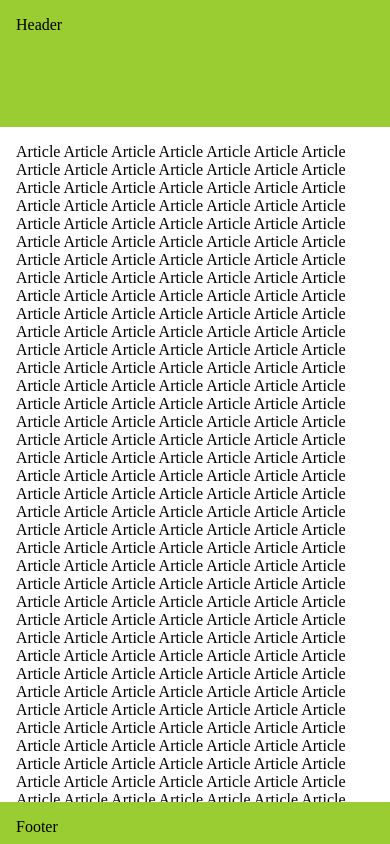
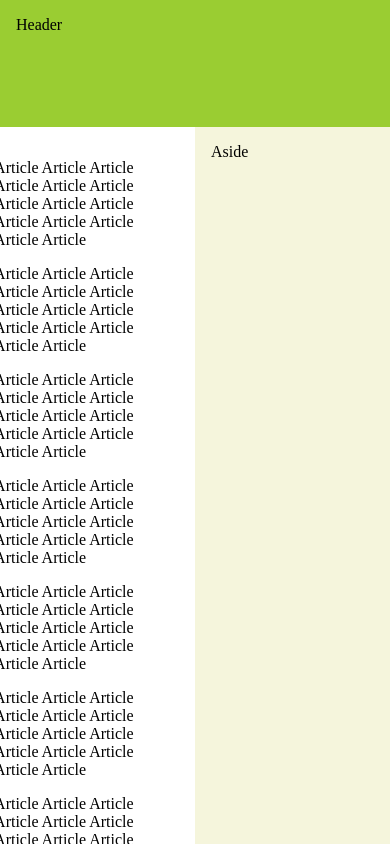
Before and after one commit to DBIAnalytics/simple-layout, a plain HTML site: page index.html in a window 390 px wide. Drawn offline with Linux system fonts and the light colour scheme.

Commit message:
* added keyboad triggers for testing * moving content to the left when the drawer opens (mobile only)

```diff
--- a/index.html
+++ b/index.html
@@ -14,58 +14,36 @@
 <div id="main">
     <article>
         <div id="articlaContent">
+        <p>Article Article Article Article Article Article Article Article
          Article Article Article Article Article Article Article Article
+            Article Article Article Article Article Article Article Article</p>
+            <p>Article Article Article Article Article Article Article Article
                 Article Article Article Article Article Article Article Article
+                Article Article Article Article Article Article Article Article</p>
+            <p>Article Article Article Article Article Article Article Article
                 Article Article Article Article Article Article Article Article
+                Article Article Article Article Article Article Article Article</p>
+            <p>Article Article Article Article Article Article Article Article
                 Article Article Article Article Article Article Article Article
+                Article Article Article Article Article Article Article Article</p>
+            <p>Article Article Article Article Article Article Article Article
                 Article Article Article Article Article Article Article Article
+                Article Article Article Article Article Article Article Article</p>
+            <p>Article Article Article Article Article Article Article Article
                 Article Article Article Article Article Article Article Article
+                Article Article Article Article Article Article Article Article</p>
+            <p>Article Article Article Article Article Article Article Article
                 Article Article Article Article Article Article Article Article
+                Article Article Article Article Article Article Article Article</p>
+            <p>Article Article Article Article Article Article Article Article
                 Article Article Article Article Article Article Article Article
+                Article Article Article Article Article Article Article Article</p>
+            <p>Article Article Article Article Article Article Article Article
                 Article Article Article Article Article Article Article Article
+                Article Article Article Article Article Article Article Article</p>
+            <p>Article Article Article Article Article Article Article Article
                 Article Article Article Article Article Article Article Article
-         Article Article Article Article Article Article Article Article
-         Article Article Article Article Article Article Article Article
-         Article Article Article Article Article Article Article Article
-         Article Article Article Article Article Article Article Article
-         Article Article Article Article Article Article Article Article
-         Article Article Article Article Article Article Article Article
-         Article Article Article Article Article Article Article Article
-         Article Article Article Article Article Article Article Article
-         Article Article Article Article Article Article Article Article
-         Article Article Article Article Article Article Article Article
-         Article Article Article Article Article Article Article Article
-         Article Article Article Article Article Article Article Article
-         Article Article Article Article Article Article Article Article
-         Article Article Article Article Article Article Article Article
-         Article Article Article Article Article Article Article Article
-         Article Article Article Article Article Article Article Article
-         Article Article Article Article Article Article Article Article
-         Article Article Article Article Article Article Article Article
-         Article Article Article Article Article Article Article Article
-         Article Article Article Article Article Article Article Article
-         Article Article Article Article Article Article Article Article
-         Article Article Article Article Article Article Article Article
-         Article Article Article Article Article Article Article Article
-         Article Article Article Article Article Article Article Article
-         Article Article Article Article Article Article Article Article
-         Article Article Article Article Article Article Article Article
-         Article Article Article Article Article Article Article Article
-         Article Article Article Article Article Article Article Article
-         Article Article Article Article Article Article Article Article
-         Article Article Article Article Article Article Article Article
-         Article Article Article Article Article Article Article Article
-         Article Article Article Article Article Article Article Article
-         Article Article Article Article Article Article Article Article
-         Article Article Article Article Article Article Article Article
-         Article Article Article Article Article Article Article Article
-         Article Article Article Article Article Article Article Article
-         Article Article Article Article Article Article Article Article
-         Article Article Article Article Article Article Article Article
-         Article Article Article Article Article Article Article Article
-         Article Article Article Article Article Article Article Article
-         Article Article Article Article Article Article Article Article
-         Article Article Article Article Article Article Article Article
+                Article Article Article Article Article Article Article Article</p>
         </div>
         <div id="innerFooterFiller"></div>
         <footer id="innerFooter">
@@ -78,58 +56,36 @@
 <footer id="outerFooter">
     <div class="footerHeader">Footer</div>
     <div class="footerBody">
+        <p>Article Article Article Article Article Article Article Article
             Article Article Article Article Article Article Article Article
+            Article Article Article Article Article Article Article Article</p>
+        <p>Article Article Article Article Article Article Article Article
             Article Article Article Article Article Article Article Article
+            Article Article Article Article Article Article Article Article</p>
+        <p>Article Article Article Article Article Article Article Article
             Article Article Article Article Article Article Article Article
+            Article Article Article Article Article Article Article Article</p>
+        <p>Article Article Article Article Article Article Article Article
             Article Article Article Article Article Article Article Article
+            Article Article Article Article Article Article Article Article</p>
+        <p>Article Article Article Article Article Article Article Article
             Article Article Article Article Article Article Article Article
+            Article Article Article Article Article Article Article Article</p>
+        <p>Article Article Article Article Article Article Article Article
             Article Article Article Article Article Article Article Article
+            Article Article Article Article Article Article Article Article</p>
+        <p>Article Article Article Article Article Article Article Article
             Article Article Article Article Article Article Article Article
+            Article Article Article Article Article Article Article Article</p>
+        <p>Article Article Article Article Article Article Article Article
             Article Article Article Article Article Article Article Article
+            Article Article Article Article Article Article Article Article</p>
+        <p>Article Article Article Article Article Article Article Article
             Article Article Article Article Article Article Article Article
+            Article Article Article Article Article Article Article Article</p>
+        <p>Article Article Article Article Article Article Article Article
             Article Article Article Article Article Article Article Article
-        Article Article Article Article Article Article Article Article
-        Article Article Article Article Article Article Article Article
-        Article Article Article Article Article Article Article Article
-        Article Article Article Article Article Article Article Article
-        Article Article Article Article Article Article Article Article
-        Article Article Article Article Article Article Article Article
-        Article Article Article Article Article Article Article Article
-        Article Article Article Article Article Article Article Article
-        Article Article Article Article Article Article Article Article
-        Article Article Article Article Article Article Article Article
-        Article Article Article Article Article Article Article Article
-        Article Article Article Article Article Article Article Article
-        Article Article Article Article Article Article Article Article
-        Article Article Article Article Article Article Article Article
-        Article Article Article Article Article Article Article Article
-        Article Article Article Article Article Article Article Article
-        Article Article Article Article Article Article Article Article
-        Article Article Article Article Article Article Article Article
-        Article Article Article Article Article Article Article Article
-        Article Article Article Article Article Article Article Article
-        Article Article Article Article Article Article Article Article
-        Article Article Article Article Article Article Article Article
-        Article Article Article Article Article Article Article Article
-        Article Article Article Article Article Article Article Article
-        Article Article Article Article Article Article Article Article
-        Article Article Article Article Article Article Article Article
-        Article Article Article Article Article Article Article Article
-        Article Article Article Article Article Article Article Article
-        Article Article Article Article Article Article Article Article
-        Article Article Article Article Article Article Article Article
-        Article Article Article Article Article Article Article Article
-        Article Article Article Article Article Article Article Article
-        Article Article Article Article Article Article Article Article
-        Article Article Article Article Article Article Article Article
-        Article Article Article Article Article Article Article Article
-        Article Article Article Article Article Article Article Article
-        Article Article Article Article Article Article Article Article
-        Article Article Article Article Article Article Article Article
-        Article Article Article Article Article Article Article Article
-        Article Article Article Article Article Article Article Article
-        Article Article Article Article Article Article Article Article
-        Article Article Article Article Article Article Article Article
+            Article Article Article Article Article Article Article Article</p>
     </div>
 </footer>
 </body>
--- a/layout.js
+++ b/layout.js
@@ -4,7 +4,7 @@ var defaultFooterHeightVh = 5;
 var expandedFooterHeightVh = 50;
 
 var desktopSidebarWidthWh = 30;
-var mobileSidebarWidthWh = 30;
+var mobileSidebarWidthWh = 50;
 
 var _headerVisible = true;
 var _footerVisible = true;
@@ -16,7 +16,7 @@ function hideHeader() {
     _headerVisible = false;
 
     var header = document.getElementsByTagName("header").item(0);
-    header.style.display="none";
+    header.style.display = "none";
 
     _sizeArticle();
 }
@@ -98,11 +98,14 @@ function expandFooter() {
     _sizeArticle();
 }
 
-function hideSidebar () {
+function hideSidebar() {
     _sidebarVisible = false;
 
     var sidebar = document.getElementsByTagName("aside").item(0);
     sidebar.style.display = "none";
+
+    var article = document.getElementsByTagName("article").item(0);
+    article.style.marginLeft = "0";
 
     _useOuterFooter();
 }
@@ -117,7 +120,15 @@ function showSidebar() {
 
     var sidebar = document.getElementsByTagName("aside").item(0);
     sidebar.style.display = "block";
-    sidebar.style.flex = _isMobile() ? "0 0 50vw" : "0 0 30vw";
+
+    if (_isMobile()) {
+        sidebar.style.flex = "0 0 " + mobileSidebarWidthWh + "vw";
+
+        var article = document.getElementsByTagName("article").item(0);
+        article.style.marginLeft = "-" + desktopSidebarWidthWh + "vw";
+    } else {
+        sidebar.style.flex = "0 0 " + desktopSidebarWidthWh + "vw";
+    }
 }
 
 function _isMobile() {
@@ -182,7 +193,30 @@ function docReady(fn) {
         document.addEventListener("DOMContentLoaded", fn);
     }
 }
-docReady(function() {
+
+document.onkeydown = function (ev) {
+    console.log(ev);
+
+    if (ev.key === "ArrowUp") {
+        if (!_footerVisible) {
+            showFooter();
+        } else {
+            expandFooter();
+        }
+    } else if (ev.key === "ArrowDown") {
+        if (_footerExpanded) {
+            collapseFooter();
+        } else if (_footerVisible) {
+            hideFooter();
+        }
+    } else if (ev.key === "ArrowLeft") {
+        showSidebar();
+    } else if (ev.key === "ArrowRight") {
+        hideSidebar();
+    }
+};
+
+docReady(function () {
     hideHeader();
     hideFooter();
     showHeader();
@@ -197,4 +231,5 @@ docReady(function() {
     hideFooter();
     collapseFooter();
     showFooter();
+    showSidebar();
 });
```
Lines whose indentation alone changed are shown as unchanged.
